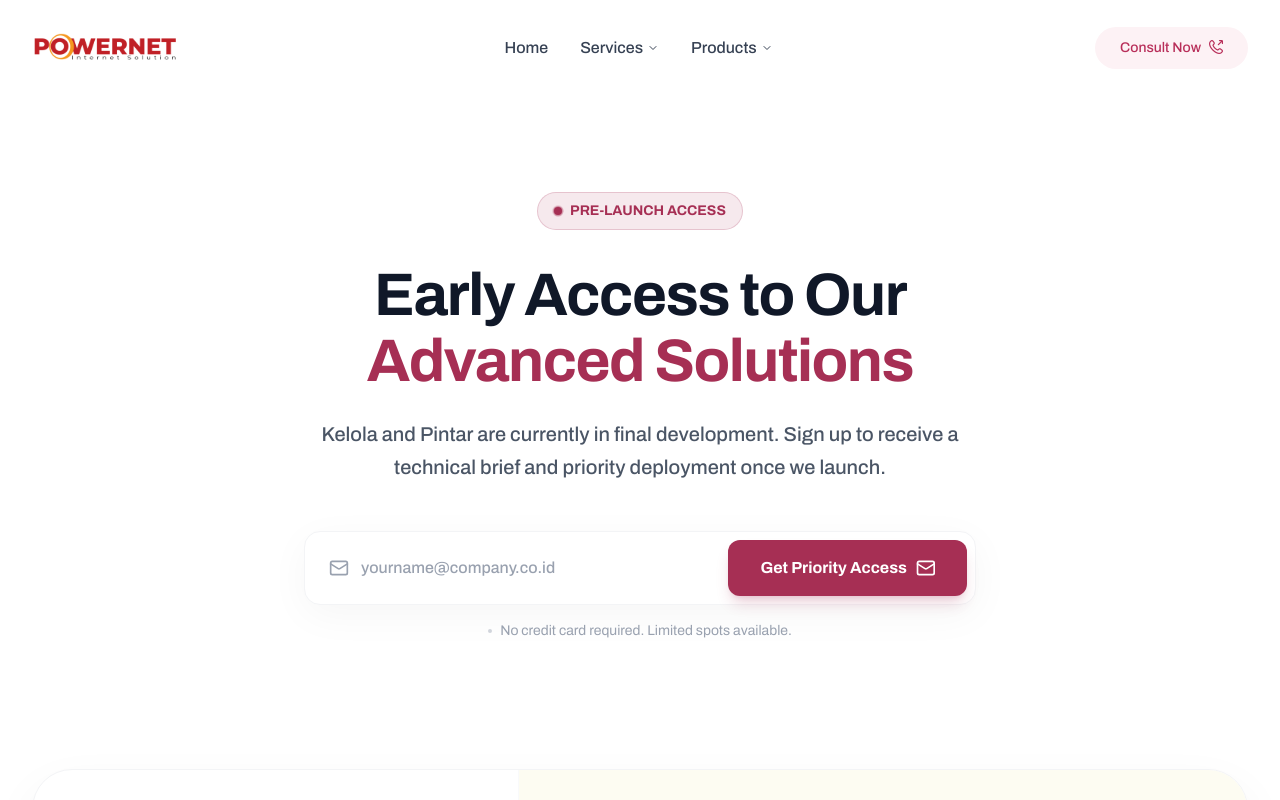
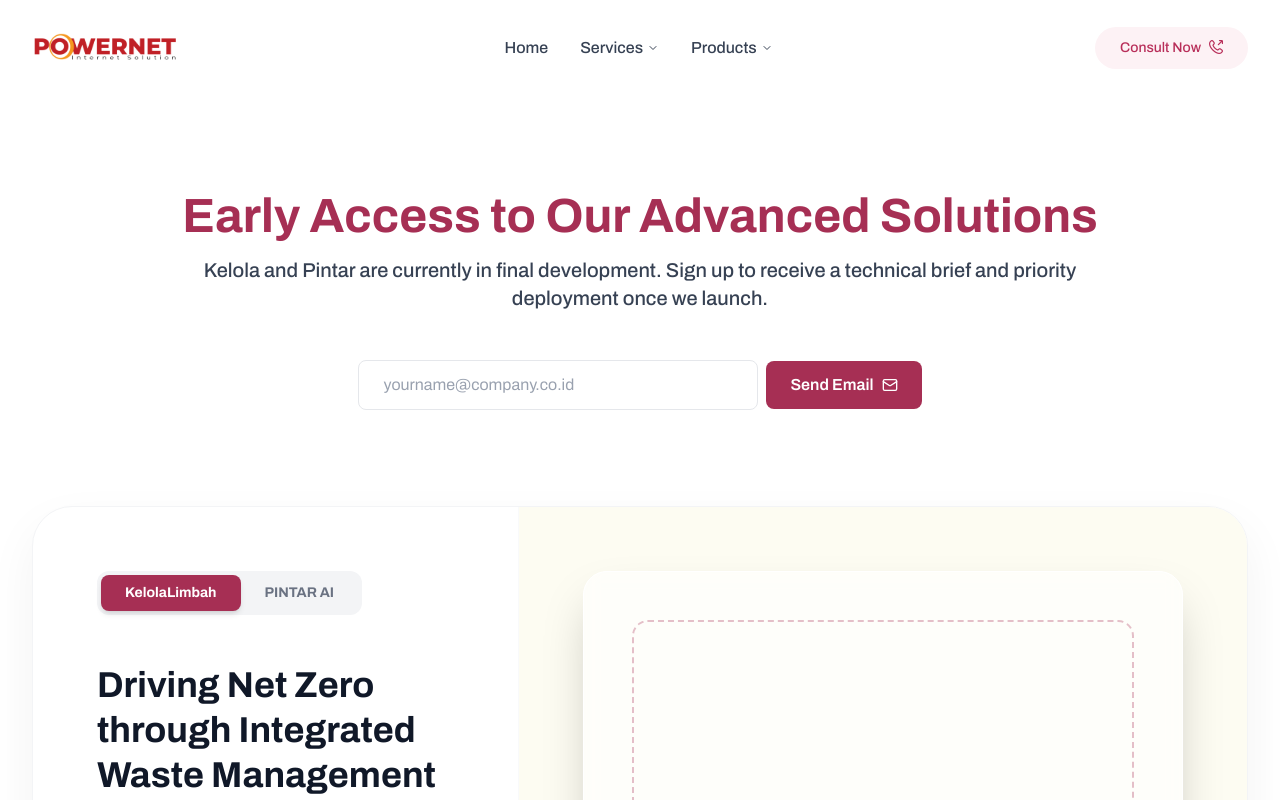
Before and after one commit to powernet-solution/powernet-profile, a Next.js app: page /products in a window 1280 px wide. Shown: the top 800 px of the page. Built offline with nearby package versions, Linux system fonts and the light colour scheme.

Commit message:
design: match products hero section exactly to reference image

```diff
--- a/app/products/page.tsx
+++ b/app/products/page.tsx
@@ -36,74 +36,38 @@
             <Navbar />
 
             {/* Hero Header Section */}
-            <section className="relative pt-32 pb-16 md:pt-48 md:pb-32 px-4 overflow-hidden">
-                {/* Background Decorative Elements */}
-                <div className="absolute top-0 left-1/2 -translate-x-1/2 w-full h-full -z-10 pointer-events-none">
-                    <div className="absolute top-[-10%] left-[-10%] w-[40%] h-[40%] bg-[#A62F54]/5 rounded-full blur-[120px]" />
-                    <div className="absolute bottom-[10%] right-[-5%] w-[30%] h-[30%] bg-[#A62F54]/3 rounded-full blur-[100px]" />
-                </div>
-
-                <div className="container mx-auto max-w-7xl text-center relative">
-                    <motion.div
-                        initial={{ opacity: 0, y: 20 }}
-                        animate={{ opacity: 1, y: 0 }}
-                        transition={{ duration: 0.6 }}
-                    >
-                        {/* Status Badge */}
-                        <div className="inline-flex items-center gap-2 px-4 py-2 rounded-full bg-[#A62F54]/10 border border-[#A62F54]/20 text-[#A62F54] text-sm font-bold mb-8">
-                            <span className="relative flex h-2 w-2">
-                                <span className="animate-ping absolute inline-flex h-full w-full rounded-full bg-[#A62F54] opacity-75"></span>
-                                <span className="relative inline-flex rounded-full h-2 w-2 bg-[#A62F54]"></span>
-                            </span>
-                            PRE-LAUNCH ACCESS
-                        </div>
-
-                        <h1 className="text-4xl md:text-6xl font-bold text-gray-900 mb-6 tracking-tight leading-[1.1]">
-                            Early Access to Our <br />
-                            <span className="text-[#A62F54]">Advanced Solutions</span>
+            <section className="pt-32 pb-16 md:pt-48 md:pb-24 px-4">
+                <div className="container mx-auto max-w-7xl text-center">
+                    <h1 className="text-3xl md:text-5xl font-bold text-[#A62F54] mb-4">
+                        Early Access to Our Advanced Solutions
                     </h1>
-                        <p className="text-lg md:text-xl text-gray-600 font-medium max-w-2xl mx-auto mb-12 leading-relaxed">
+                    <p className="text-lg md:text-xl text-gray-700 font-medium max-w-4xl mx-auto mb-12">
                         Kelola and Pintar are currently in final development. Sign up to receive a technical brief and priority deployment once we launch.
                     </p>
 
-                        {/* Email Capture Form */}
-                        <div className="max-w-2xl mx-auto">
+                    {/* Email Capture Form - Exact Flex Layout */}
                     <form
                         onSubmit={handleFormSubmit}
-                                className="flex flex-col sm:flex-row items-center gap-3 p-2 bg-white rounded-2xl border border-gray-100 shadow-[0_10px_40px_rgba(0,0,0,0.04)] focus-within:border-[#A62F54]/30 transition-all"
+                        className="flex flex-col sm:flex-row items-center justify-center gap-2 max-w-2xl mx-auto"
                     >
-                                <div className="relative w-full flex-1 group">
-                                    <div className="absolute left-4 top-1/2 -translate-y-1/2 text-gray-400 group-focus-within:text-[#A62F54] transition-colors">
-                                        <Mail className="w-5 h-5" />
-                                    </div>
+                        <div className="w-full sm:w-[400px]">
                             <input
                                 type="email"
                                 required
                                 value={email}
                                 onChange={(e) => setEmail(e.target.value)}
                                 placeholder="yourname@company.co.id"
-                                        className="w-full pl-12 pr-6 py-4 rounded-xl focus:outline-none text-gray-800 placeholder:text-gray-400 font-medium bg-transparent"
+                                className="w-full px-6 py-3 rounded-lg border border-gray-200 focus:outline-none focus:ring-0 text-gray-800 placeholder:text-gray-400"
                             />
                         </div>
                         <button
                             type="submit"
-                                    className="w-full sm:w-auto flex items-center justify-center gap-2 bg-[#A62F54] hover:bg-[#8A2645] text-white px-8 py-4 rounded-xl font-bold transition-all shadow-lg shadow-[#A62F54]/20 active:scale-95 whitespace-nowrap"
+                            className="w-full sm:w-auto flex items-center justify-center gap-2 bg-[#A62F54] hover:bg-[#8A2645] text-white px-6 py-3 rounded-lg font-semibold transition-all"
                         >
-                                    <span>Get Priority Access</span>
-                                    <motion.div
-                                        animate={{ x: [0, 5, 0] }}
-                                        transition={{ repeat: Infinity, duration: 1.5 }}
-                                    >
-                                        <Mail className="w-5 h-5" />
-                                    </motion.div>
+                            <span>Send Email</span>
+                            <Mail className="w-4 h-4" />
                         </button>
                     </form>
-                            <p className="mt-4 text-sm text-gray-400 flex items-center justify-center gap-2">
-                                <span className="w-1 h-1 rounded-full bg-gray-300" />
-                                No credit card required. Limited spots available.
-                            </p>
-                        </div>
-                    </motion.div>
                 </div>
             </section>
 
```
Lines whose indentation alone changed are shown as unchanged.
